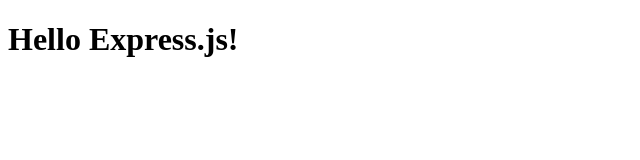
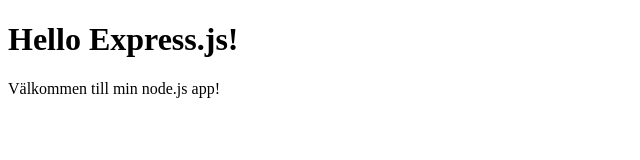
Before and after one commit to BagheeraBear/webserver2, a website: page public/index.html in a window 1280 px wide. Shown: the whole page, without its empty margins (0-640 px from the left). Drawn offline with Linux system fonts and the light colour scheme.

Commit message:
New paragraph

```diff
--- a/public/index.html
+++ b/public/index.html
@@ -6,6 +6,7 @@
 </head>
 <body>
   <h1>Hello Express.js!</h1>
+  <p>Välkommen till min node.js app!</p>
 </body>
 
 </<html>
```
